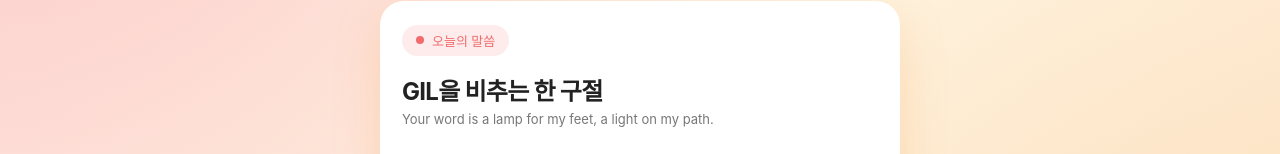
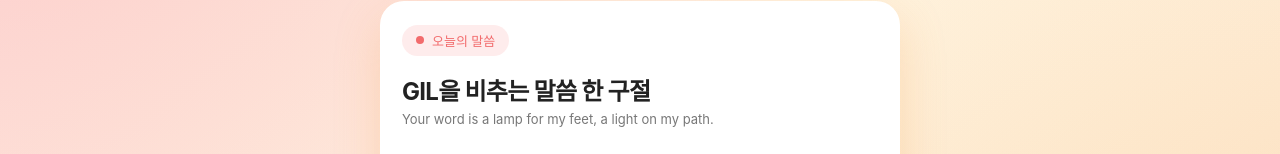
Before and after one commit to starrymisung/random_verses, a plain HTML site: page index.html in a window 1280 px wide. Shown: the part 251-405 px from the top of the page. Drawn offline with Linux system fonts and the light colour scheme.

Commit message:
Update title text in index.html

```diff
--- a/index.html
+++ b/index.html
@@ -172,7 +172,7 @@
         <span>오늘의 말씀</span>
       </div>
 
-      <h1 class="title">GIL을 비추는 한 구절</h1>
+      <h1 class="title">GIL을 비추는 말씀 한 구절</h1>
       <p class="subtitle">
         Your word is a lamp for my feet, a light on my path.
       </p>
```
